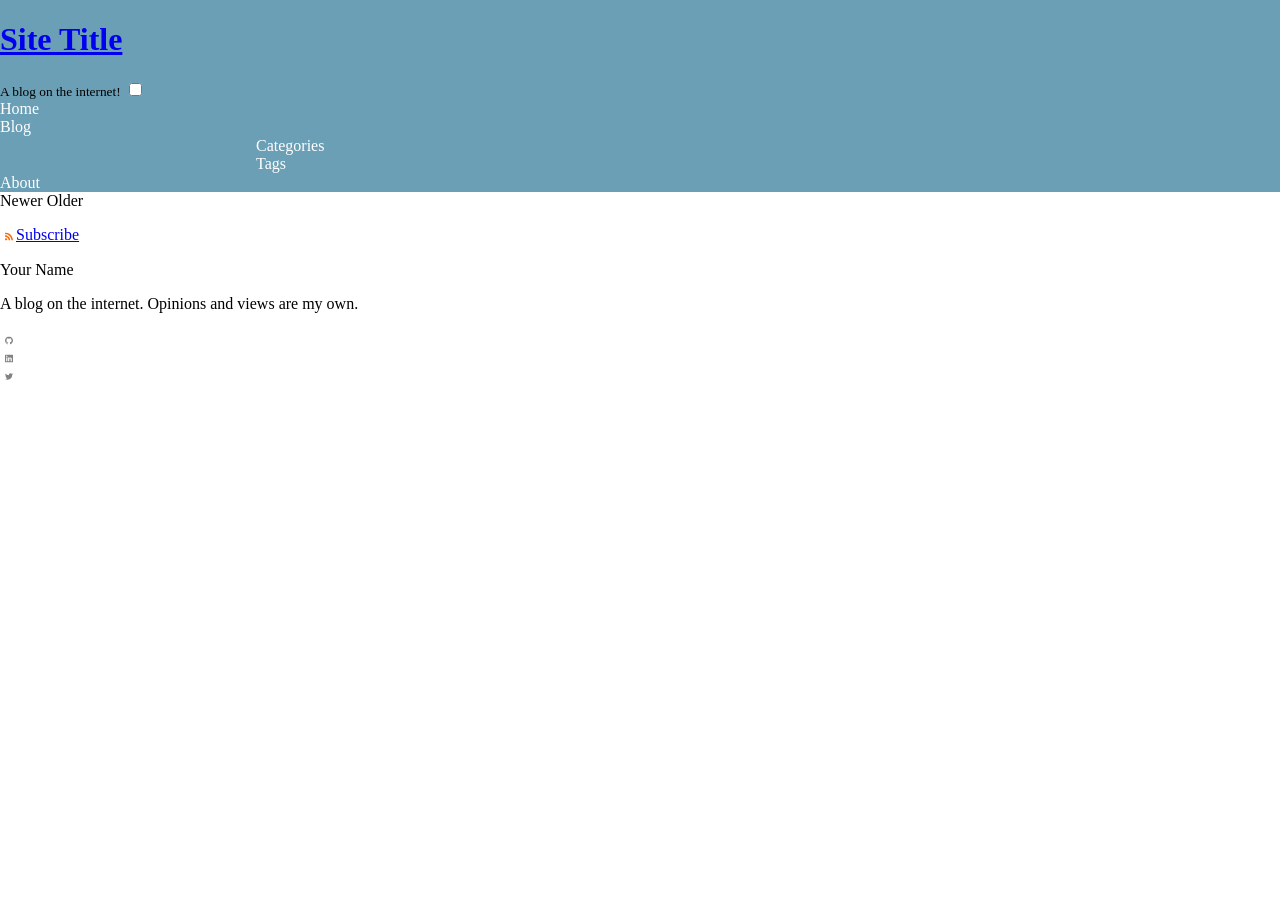
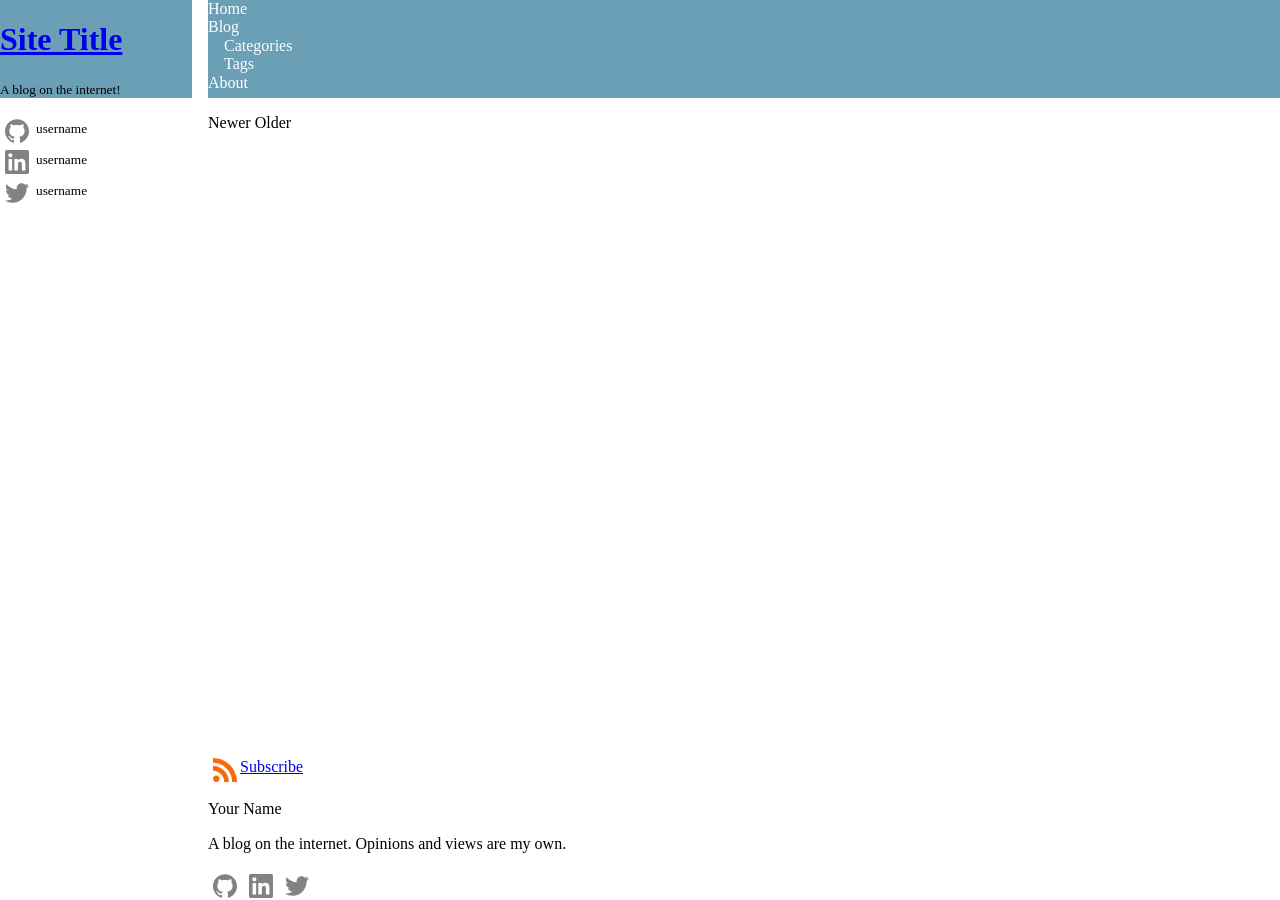
Before and after one commit to HackingPheasant/jekyll-theme-pheasants-nest, a Jekyll site: the page built from index.html, in a window 1280 px wide. Built offline with Jekyll 4.4.1, drawn with Linux system fonts in a browser that asks for light colours; the list of posts is cut into pages by our own code.

Commit message:
Initial CSS Grid setup and layout
This lays out the ground work for a responsive website while avoiding
micromanaging the layout as much as possible. This is achieved by using
CSS grids, which essential allows me to label each section then define
my layout with the layout names, and let the browser do all the work of
positioning for me.

Other misc changes include:
- Using more html 5 elements and trying to simplify the html code.
- Inline the Soical SVGs in the footer
- Added the ground work for the Social Follow me side bar, this includes
  the SVG's seen in the footer with the name next to the icon

To improve on:
- Broken view when reading an article, as content goes off screen,
  causing users to scroll horizontally
- Unify the header-nav bar so there is no gap
- Make the navigation bar "responsive"
- Follow me section

```diff
--- a/_includes/footer.html
+++ b/_includes/footer.html
@@ -3,7 +3,7 @@
       <div class="footer-col">
         <p class="feed-subscribe">
           <a href="{{ 'atom.xml' | relative_url }}">
-            <svg class="svg-icon icon-orange" viewBox="0 0 24 24">
+            <svg class="svg-icon icon-orange">
                 <use href="{{ '/assets/images/icons/simple-icons.svg#rss' | relative_url }}"></use>
             </svg><span>Subscribe</span>
           </a>
--- a/_includes/header.html
+++ b/_includes/header.html
@@ -1,27 +1,4 @@
 <header class="site-header">
-    <h1><a href="/">{{ site.title }}</a></h1>
-    <small>{{ site.tagline }}</small>
-
-    <input type="checkbox" class="open-navigation" id="open-navigation">
-    <label for="open-navigation" class="navigation-toggle">
-        <div class="spinner diagonal part-1"></div>
-        <div class="spinner horizontal"></div>
-        <div class="spinner diagonal part-2"></div>
-    </label>
-
-    <nav id="navigation" class="navigation">
-      {% assign links = site.data.navigation %}
-      {% for link in links %}
-      <div class="nav-list-item">
-          <a href="{{ link.url }}">{{ link.title }}</a>
-      </div>
-      {% if link.sublinks %}
-      {% for sublink in link.sublinks %}
-      <div class="nav-list-item sub-nav-list-item">
-          <a href="{{ sublink.url }}">{{ sublink.title }}</a>
-      </div>
-      {% endfor %}
-      {% endif %}
-      {% endfor %}
-  </nav>
+    <h1 class="header-title"><a href="/">{{ site.title }}</a></h1>
+    <small class="header-tagline">{{ site.tagline }}</small>
 </header>
--- a/_includes/social.html
+++ b/_includes/social.html
@@ -1,31 +1,41 @@
 {%- assign social = site.author.social -%}
+{%- assign displaynames = include.displaynames -%}
 
-<div class="social-media-list">
+<aside class="social-media-list">
   {%- if social.github -%}
   <div>
       <a rel="me" href="https://github.com/{{ social.github | cgi_escape | escape }}" title="{{ social.github | escape }}">
-          <svg class="svg-icon icon-grey" viewBox="0 0 24 24">
+          <svg class="svg-icon icon-grey">
               <use href="/assets/images/icons/simple-icons.svg#github"></use>
           </svg>
       </a>
+      {%- if displaynames -%}
+      <small>{{ social.github | escape }}</small>
+      {%- endif -%}
   </div>
   {%- endif -%}
   {%- if social.linkedin -%}
   <div>
       <a rel="me" href="https://www.linkedin.com/in/{{ social.linkedin | cgi_escape | escape }}" title="{{ social.linkedin | escape }}">
-          <svg class="svg-icon icon-grey" viewBox="0 0 24 24">
+          <svg class="svg-icon icon-grey">
               <use href="/assets/images/icons/simple-icons.svg#linkedin"></use>
           </svg>
       </a>
+      {%- if displaynames -%}
+      <small>{{ social.linkedin | escape }}</small>
+      {%- endif -%}
   </div>
   {%- endif -%}
   {%- if social.twitter -%}
   <div>
       <a rel="me" href="https://twitter.com/{{ social.twitter | cgi_escape | escape }}" title="{{ social.twitter | escape }}">
-          <svg class="svg-icon icon-grey" viewBox="0 0 24 24">
+          <svg class="svg-icon icon-grey">
               <use href="/assets/images/icons/simple-icons.svg#twitter"></use>
           </svg>
       </a>
+      {%- if displaynames -%}
+      <small>{{ social.twitter | escape }}</small>
+      {%- endif -%}
   </div>
   {%- endif -%}
-</div>
+</aside>
--- a/_layouts/default.html
+++ b/_layouts/default.html
@@ -5,8 +5,9 @@
   {%- include head.html -%}
   <body>
     {%- include header.html -%}
-    <main class="page-content" aria-label="Content">
-      <div class="wrapper">
+    {%- include navigation.html -%}
+    {%- include social.html displaynames="true" -%}
+    <main aria-label="Content">
         {{ content }}
       </div>
     </main>
--- a/_layouts/post.html
+++ b/_layouts/post.html
@@ -9,8 +9,9 @@ layout: default
 </small>
 {% endfor %}
 
-
+<article>
     {{ content }}
+</article>
 
 {% if site.related_posts != empty %}
 <aside class="related_posts">
--- a/assets/css/main.css
+++ b/assets/css/main.css
@@ -2,7 +2,7 @@
 @import "syntax-highlighting.css";
 @import "print.css" print;
 
-/* Base html element styling and Global Variables */
+/* Global Variables and Changes */
 html {
     box-sizing: border-box;
     line-height: 1.15;
@@ -23,9 +23,37 @@ html {
     --nav-color: #6a9fb5;
 }
 
+/* CSS Grid Setup and Layout */
 
+/* Lets name the areas */
+header { grid-area: header; }
+nav { grid-area: nav; }
+.social-media-list{ grid-area: followme; }
+main { grid-area: main; }
+footer { grid-area: footer; }
+
+/* Body will be our container */
+/* Mobile First layout */
 body {
+    min-height: 100vh;
+    display: grid;
+    grid-gap: 1em;
+    grid: 'header' auto
+          'nav' auto
+          'followme' auto
+          'main' 1fr
+          'footer' auto
+          / 1fr;
     margin: 0;
+}
+
+@media (min-width: 40em) {
+  body {
+    grid: 'header nav' auto
+          'followme main' 1fr
+          'followme footer' auto
+        / 12em 1fr;
+  }
 }
 
 main {
@@ -38,17 +66,15 @@ a {
 
 img {
     border-style: none;
+    width: 100%;
+    height: auto;
 }
 
 [hidden] {
-  display: none;
+    display: none;
 }
 
 /* Header and Navigation */
-body {
-    margin: 0;
-}
-
 .site-header {
     background-color: var(--nav-color);
     overflow: hidden;
@@ -56,6 +82,7 @@ body {
 
 .navigation {
     background-color: var(--nav-color);
+    overflow: hidden;
 }
 
 .nav-list-item a {
@@ -64,7 +91,7 @@ body {
 }
 
 .sub-nav-list-item {
-    padding-left: 20%;
+    padding-left: 1em;
 }
 
 /* SVG Related */
@@ -77,12 +104,21 @@ body {
 }
 
 .svg-icon {
-  width: 16px;
-  height: 16px;
+  box-sizing: initial;
+  width: 1.5rem;
+  height: 1.5rem;
   display: inline-block;
   fill: currentColor;
   padding: 5px 3px 2px 5px;
-  vertical-align: text-bottom;
+  vertical-align: middle;
+}
+
+.social-media-list a {
+  text-decoration: none;
+}
+
+footer .social-media-list div {
+    display: inline;
 }
 
 /* Responsive Video Resize */
```
Also changed, not shown: _includes/navigation.html (added, +22 -0 lines), assets/images/icons/simple-icons.svg. Lines whose indentation alone changed are shown as unchanged.
